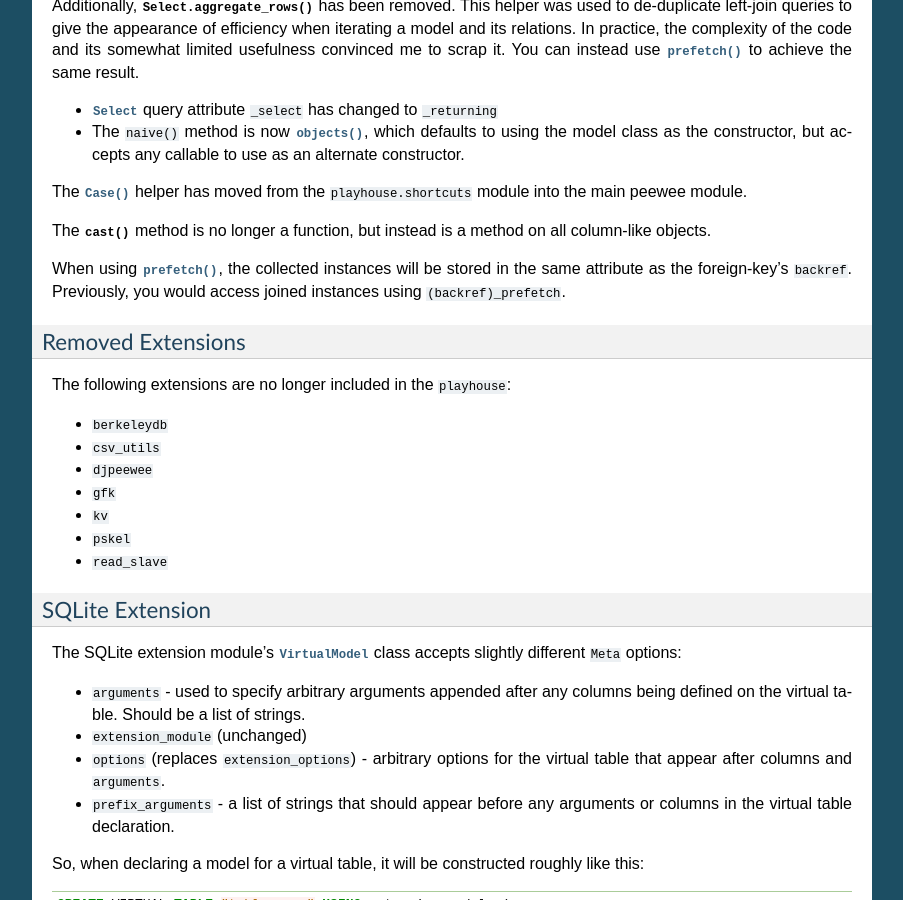
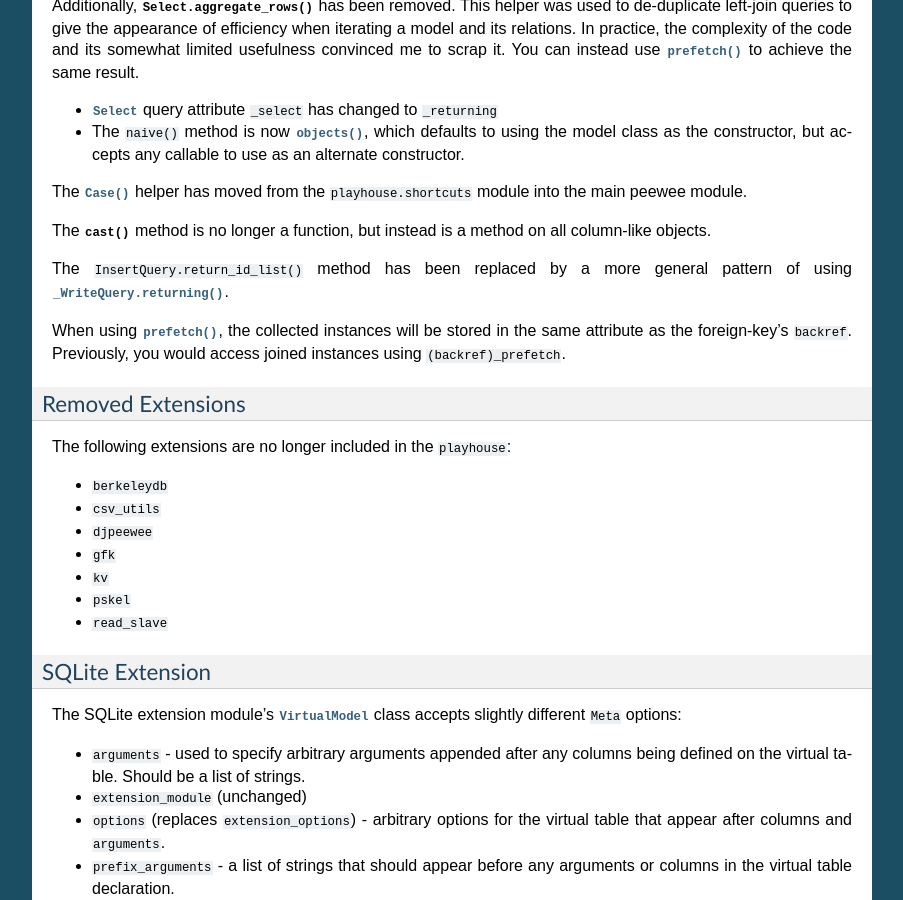
Before and after one commit to coleifer/peewee, a Sphinx documentation site: the page built from docs/peewee/changes.rst, in a window 1280 px wide and 900 px high, scrolled down 1165 px. Shown: the whole window, without its empty margins (198-1101 px from the left). Built offline with Sphinx 7.4.7, drawn with Linux system fonts in a browser that asks for light colours; pages that are not in the unit, such as notebooks, are missing from menus.

Commit message:
return_id_list changes update, fixes #1570

```diff
--- a/docs/peewee/changes.rst
+++ b/docs/peewee/changes.rst
@@ -82,6 +82,9 @@ into the main peewee module.
 The :py:meth:`~BaseColumn.cast` method is no longer a function, but instead is
 a method on all column-like objects.
 
+The ``InsertQuery.return_id_list()`` method has been replaced by a more general
+pattern of using :py:meth:`_WriteQuery.returning`.
+
 When using :py:func:`prefetch`, the collected instances will be stored in the
 same attribute as the foreign-key's ``backref``. Previously, you would access
 joined instances using ``(backref)_prefetch``.
```
